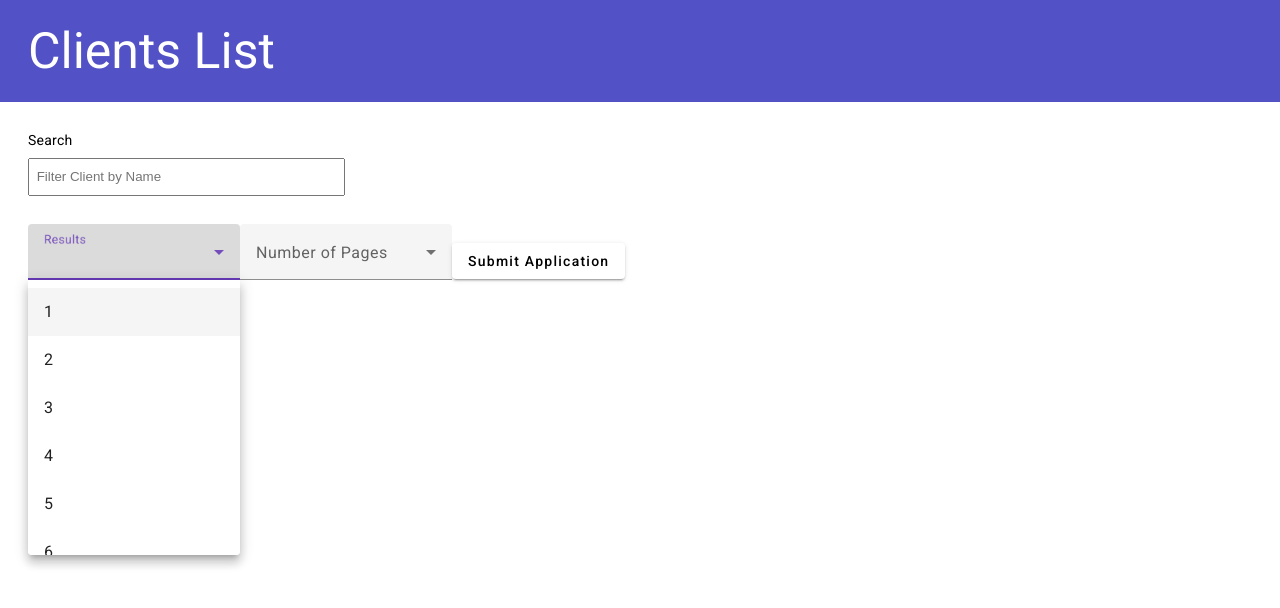
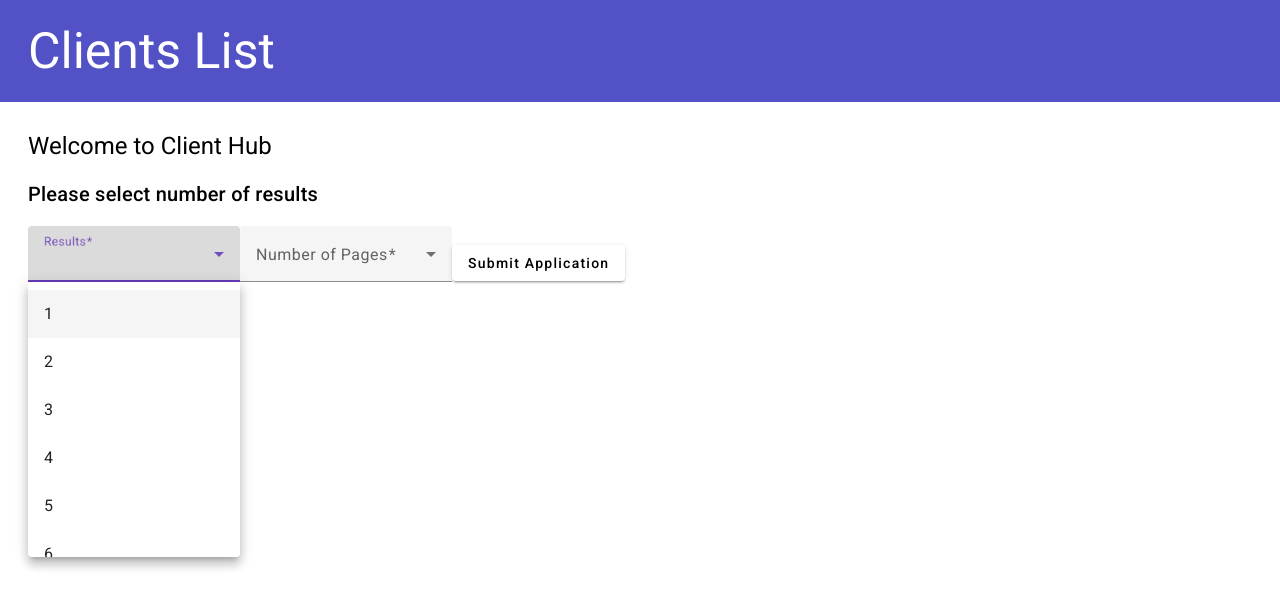
Before and after one commit to HenryTaylor2019/af-tech-challenge, an Angular app: page / in a window 1280 px wide. Both pictures are taken after a click on the element 134 px from the left and 259 px from the top of the page. Shown: the top 608 px of the page. Built offline with nearby package versions, Linux system fonts and the light colour scheme.

Commit message:
feat: remove pagination :(

```diff
--- a/src/app/components/clients-list/clients-list.component.html
+++ b/src/app/components/clients-list/clients-list.component.html
@@ -9,18 +9,12 @@
     </ng-template>
   </div>
   <div class="container__card-list">
-    <div *ngFor="let client of obs | async">
+    <div *ngFor="let client of filteredClients">
       <app-client
-        [client]="client |async"
+        [client]="client"
         (openDialog)="onOpenDialog($event)"
         (selectedClient)="onAddClientToList($event)"
       ></app-client>
     </div>
-
-    <mat-paginator
-      #paginator
-      [pageSizeOptions]="[5, 10, 25, 100]"
-    >
-    </mat-paginator>
   </div>
 </div>
--- a/src/app/components/clients-list/clients-list.component.ts
+++ b/src/app/components/clients-list/clients-list.component.ts
@@ -11,7 +11,6 @@ import { MatPaginator, PageEvent } from '@angular/material/paginator';
 import { Observable } from 'rxjs';
 import { Client } from 'src/app/models/client.model';
 
-import {MatTableDataSource} from '@angular/material/table'
 
 @Component({
   selector: 'app-clients-list',
@@ -25,18 +24,9 @@ export class ClientsListComponent implements OnInit {
   @Output() public openDialog = new EventEmitter<Client>();
   @Output() public selectedClient = new EventEmitter<string>();
   @Output() public paginationData = new EventEmitter<PageEvent>();
-  public pageSize = 5;
 
+  ngOnInit() {
 
-  @ViewChild(MatPaginator) paginator: MatPaginator;
-  obs: Observable<any>;
-  // Card is whatever type you use for your datasource, DATA is your data
-  dataSource: MatTableDataSource<Client> = new MatTableDataSource<Client>(this.filteredClients);
-  constructor(private changeDetectorRef: ChangeDetectorRef){}
-  ngOnInit() {
-    this.changeDetectorRef.detectChanges();
-    this.dataSource.paginator = this.paginator;
-    this.obs = this.dataSource.connect();
   }
 
   onOpenDialog(client: Client) {
--- a/src/app/components/search/search.component.html
+++ b/src/app/components/search/search.component.html
@@ -1,5 +1,30 @@
 <div class="container">
-    <label>Search</label>
+  <div class="container__params">
+    <form action="" [formGroup]="paramsForm" (submit)="onUpdateResults()">
+      <mat-form-field appearance="fill">
+        <mat-label>Results</mat-label>
+        <mat-select formControlName="results">
+          <mat-option *ngFor="let option of options" [value]="option">{{
+            option
+          }}</mat-option>
+        </mat-select>
+        <!-- <mat-hint>Add the number of clients to display</mat-hint> -->
+      </mat-form-field>
+
+      <mat-form-field appearance="fill">
+        <mat-label>Number of Pages</mat-label>
+        <mat-select formControlName="pages">
+          <mat-option *ngFor="let option of options" [value]="option">{{
+            option
+          }}</mat-option>
+        </mat-select>
+        <!-- <mat-hint>Add the number of clients to display</mat-hint> -->
+      </mat-form-field>
+      <button mat-raised-button type="submit">Submit Application</button>
+    </form>
+  </div>
+  <div class="container__search" *ngIf="clients.length">
+    <!-- <label>Search</label> -->
     <input
       matInput
       class="container__input"
@@ -7,31 +32,5 @@
       placeholder="Filter Client by Name"
       (input)="submitSearch($event)"
     />
-    <!-- <form action="">
-        label
-        <input type="number" id="results" name="results" min="1" max="30" (input)="onUpdateResults($event, 'results')"/>
-        <input type="number" id="pages" name="pages" min="1" max="5" (input)="onUpdatePageNumber($event, 'pages')"/>
-    </form> -->
-
-
- <form action="" [formGroup]="paramsForm" (submit)="onUpdateResults()">
-
-    <mat-form-field appearance="fill">
-        <mat-label>Results</mat-label>
-        <mat-select formControlName="results">
-          <mat-option *ngFor="let option of options" [value]="option">{{option}}</mat-option>
-        </mat-select>
-        <!-- <mat-hint>Add the number of clients to display</mat-hint> -->
-      </mat-form-field>
-
-      <mat-form-field appearance="fill">
-        <mat-label>Number of Pages</mat-label>
-        <mat-select formControlName="pages">
-          <mat-option *ngFor="let option of options" [value]="option">{{option}}</mat-option>
-        </mat-select>
-        <!-- <mat-hint>Add the number of clients to display</mat-hint> -->
-      </mat-form-field>
-      <button mat-raised-button type="submit">Submit Application</button>
- </form>
-
   </div>
+</div>
--- a/src/app/components/search/search.component.scss
+++ b/src/app/components/search/search.component.scss
@@ -6,6 +6,15 @@
     padding-bottom: 1em;
     gap: 2em;
 
+
+    &__search {
+        display: flex;
+        justify-content: flex-start;
+        align-items: flex-start;
+        gap: 2em;
+
+    }
+
     &__input {
         margin-top: -20px;
         padding: 0.7em 0.5em;
--- a/src/app/components/search/search.component.ts
+++ b/src/app/components/search/search.component.ts
@@ -1,5 +1,5 @@
 import { Component, EventEmitter, Input, OnInit, Output } from '@angular/core';
-import { FormControl, FormGroup } from '@angular/forms';
+import { FormControl, FormGroup, Validators } from '@angular/forms';
 import { Client } from 'src/app/models/client.model';
 
 @Component({
@@ -13,8 +13,8 @@ export class SearchComponent implements OnInit {
   @Output() public paramsFormData = new EventEmitter();
   public options = [1, 2, 3, 4, 5, 6, 7, 10, 100];
   public paramsForm = new FormGroup({
-    results: new FormControl(''),
-    pages: new FormControl(''),
+    results: new FormControl('', Validators.required),
+    pages: new FormControl('', Validators.required),
   })
 
   ngOnInit(): void {
@@ -26,7 +26,9 @@ export class SearchComponent implements OnInit {
   }
 
   onUpdateResults(): void {
-    this.paramsFormData.emit(this.paramsForm.value)
+    if(this.paramsForm.valid) {
+      this.paramsFormData.emit(this.paramsForm.value)
+    }
   }
 
   onUpdatePageNumber(inputData): void {}
--- a/src/app/pages/clients/clients.component.html
+++ b/src/app/pages/clients/clients.component.html
@@ -1,5 +1,7 @@
 <app-header></app-header>
 <div class="container">
+    <h1>Welcome to Client Hub</h1>
+    <h2>Please select number of results</h2>
   <div *ngIf="isFetching">
     <h1>Loading</h1>
   </div>
--- a/src/app/pages/clients/clients.component.ts
+++ b/src/app/pages/clients/clients.component.ts
@@ -81,17 +81,12 @@ export class ClientsComponent implements OnInit {
       .fetchClients(paramsData.results, paramsData.pages)
       .pipe(
         map((speakerData) => {
-          console.log(speakerData)
           this.isFetching = false;
           this.clients = speakerData[0];
           this.filteredClients = speakerData[0];
-          this.pageNumber;
         })
       )
       .subscribe();
-
-    // this.clientsService.updateResultsNumber(paramsData.results);
-    // this.clientsService.updatePageNumber(paramsData.pages);
   }
 
   onHandlePageEvent(event: PageEvent) {
```
Also changed, not shown: src/app/services/clients.service.ts (+8 -24 lines).
